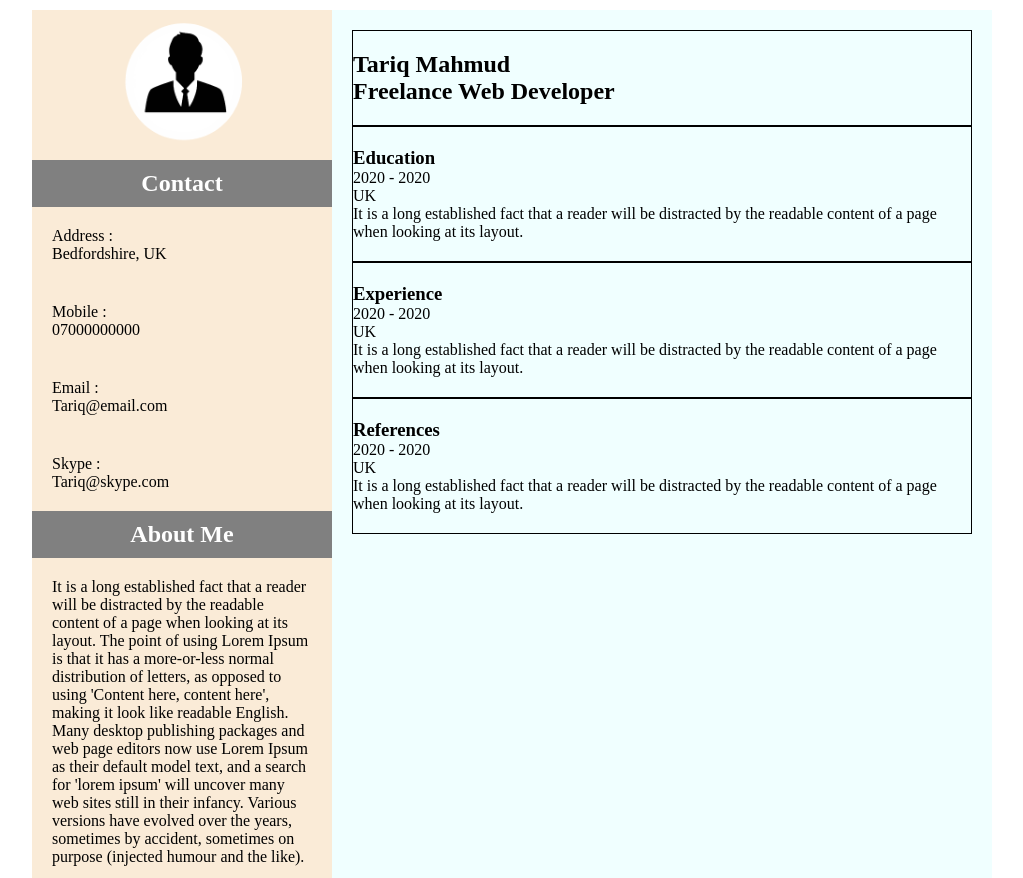
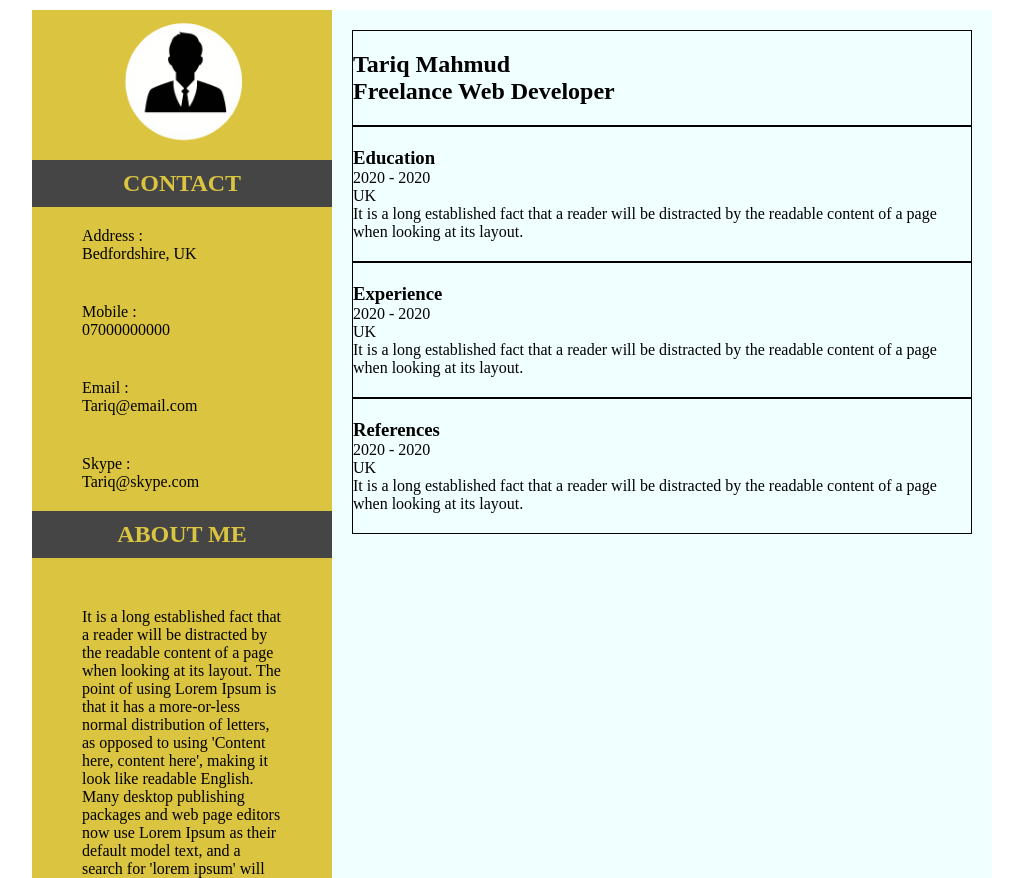
Before and after one commit to tm786tm/project2repo, a plain HTML site: page index.html in a window 1280 px wide. Shown: the top 878 px of the page, without its empty margins (128-1151 px from the left). Drawn offline with Linux system fonts and the light colour scheme.

Commit message:
Updated colors

```diff
--- a/css/style.css
+++ b/css/style.css
@@ -9,29 +9,32 @@
   margin:10px auto;
 
 }
+
 img{
   display:block;
   margin: auto;
 }
 aside{
 
-  background-color:antiquewhite;
+  background-color:#dbc440;
 }
 
 aside p{
-  padding:20px;
+  padding:50px;
 }
 
 aside h2{
-  background-color:gray;
-  color:white;
+  background-color:#454545;
+  color:#dbc440;
   text-align: center;
+  text-transform: uppercase;
   padding:10px;
 }
 
 li{
   padding:20px;
   list-style: none;
+  padding-left: 50px;
 }
 
 main{
```
